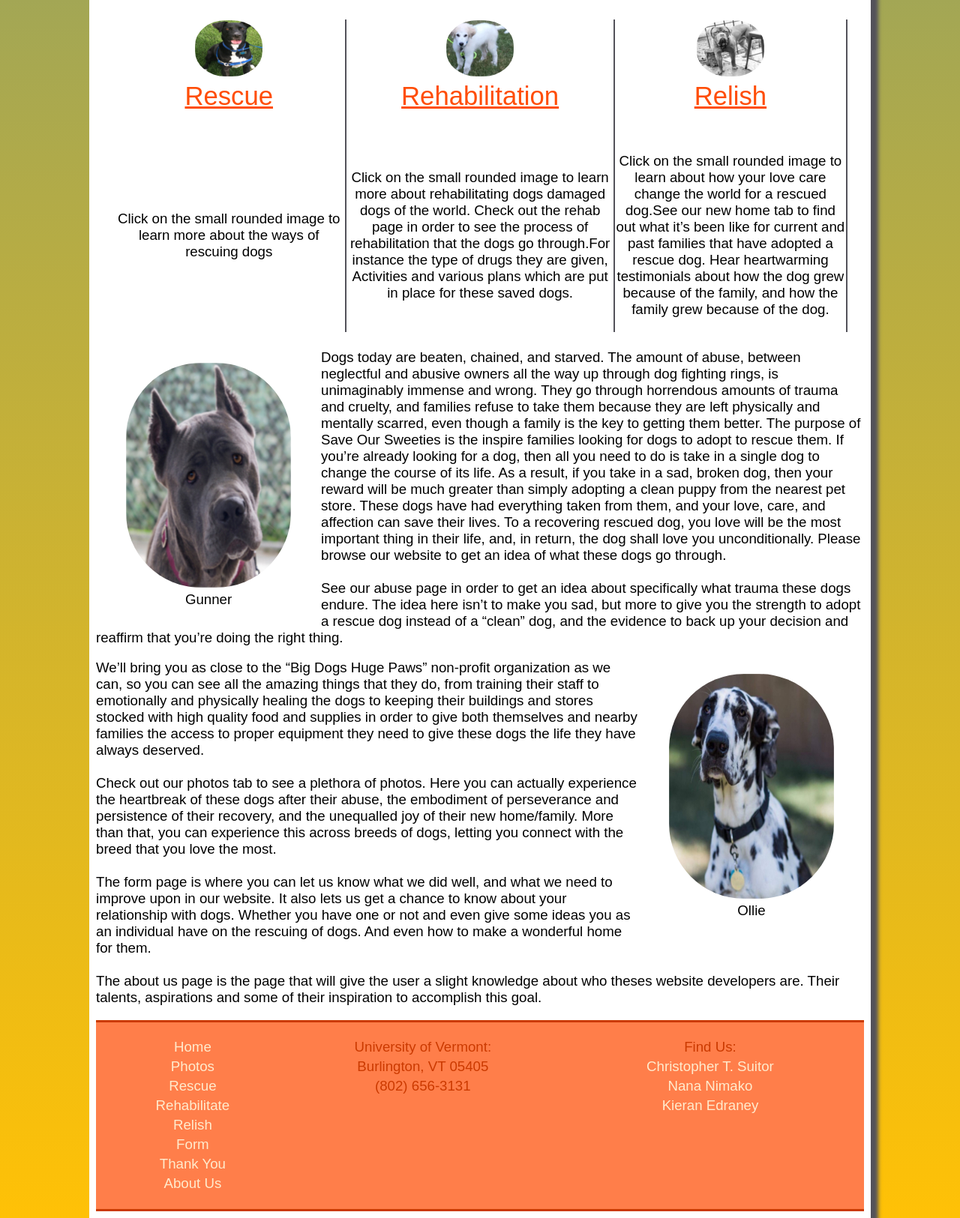
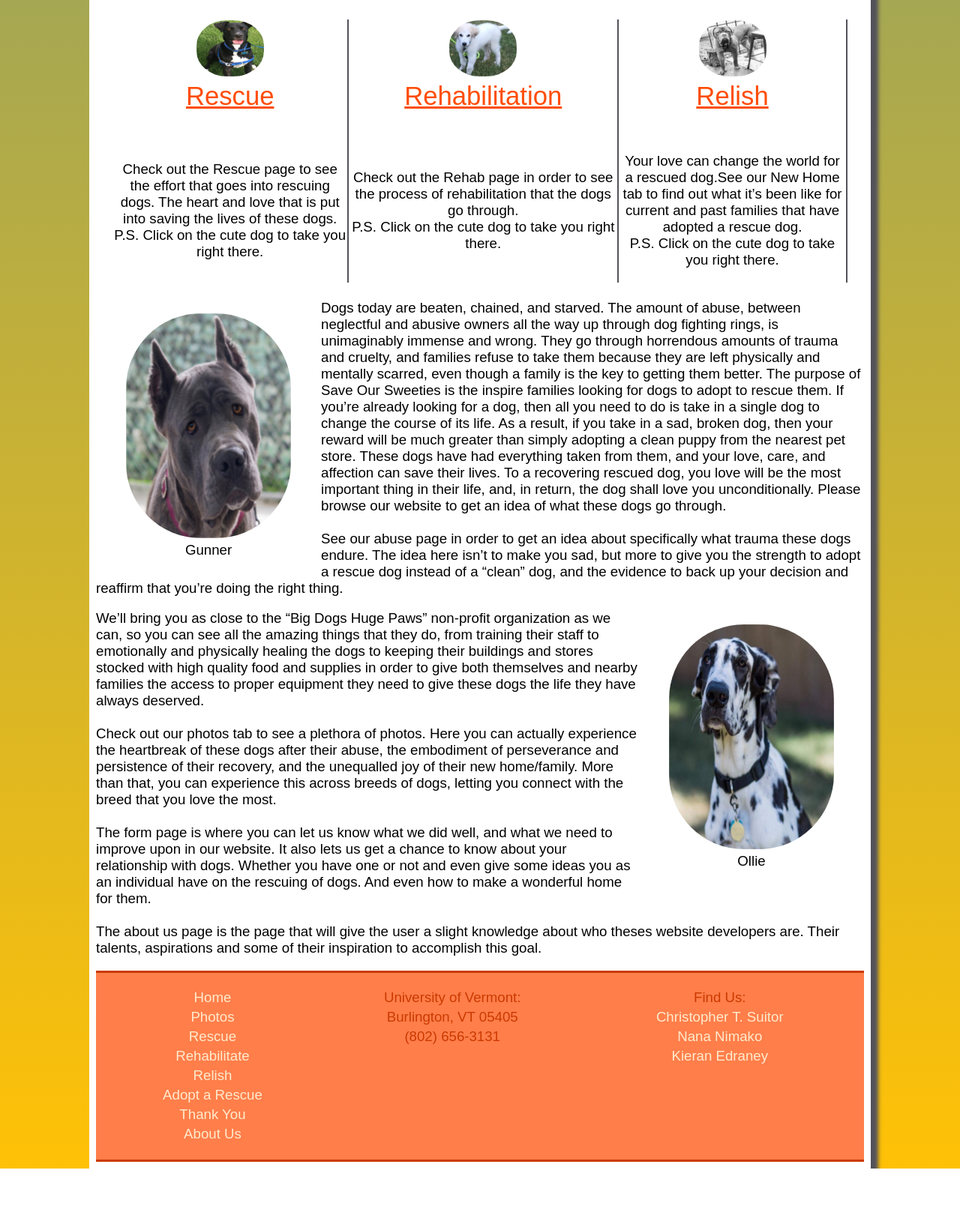
Before and after one commit to thechrissuitor/CS008-Final-Project, a PHP site: page /final_project/index.php in a window 1280 px wide. Shown: the part 2561-4186 px from the top of the page at 75% size. After the commit the page ends 4120 px from the top, so only its background shows below. Run offline with PHP 8.4, Linux system fonts and the light colour scheme; some libraries are stand-ins or nearby versions.

Commit message:
Add files via upload

```diff
--- a/final_project/breeds-detail.php
+++ b/final_project/breeds-detail.php
@@ -68,10 +68,12 @@ fclose($file);
 
         foreach ($breedDatas as $breedData) {
             if ($breedSelection == $breedData[3]) {
+                print '<a href ="form.php">';
                 print '<figure class ="">';
-                print '<img src=' . '"' . $breedData[1] . '"  class="" ' . "alt=" . '"'. $breedData[2] .'">';
+                print '<img src=' . '"' . $breedData[1] . '"  class="dogs" ' . "alt=" . '"'. $breedData[2] .'">';
                 print '<figcaption>' . $breedData[2] . '</figcaption>';
                 print '</figure>';
+                print '</a>';
                 print'<br/>';
 
             }
--- a/final_project/footer.php
+++ b/final_project/footer.php
@@ -4,7 +4,7 @@
         <tr>
             <td><a href="index.php">Home</a></td>
             <td><address>University of Vermont:</address></td>
-            <td>Find Us:</td>
+            <td class="here">Find Us:</td>
         </tr>
         <tr>
             <td><a href="photos.php">Photos</a></td>
@@ -27,7 +27,7 @@
             <td><a href="relish.php">Relish</a></td>
         </tr>
         <tr>
-            <td><a href="form.php">Form</a></td>
+            <td><a href="form.php">Adopt a Rescue</a></td>
         </tr>
         <tr>
             <td><a href="thankyou.php">Thank You</a></td>
--- a/final_project/header.php
+++ b/final_project/header.php
@@ -11,7 +11,7 @@
             <a href="rescue.php">Rescue</a>
             <a href="rehabilitate.php">Rehabilitate</a>
             <a href="relish.php">Relish</a>
-            <a href="form.php">Form</a>
+            <a href="form.php">Adopt a Rescue</a>
             <a href="thankyou.php">Thank You</a>
             <a href="aboutus.php">About Us</a>
         </nav>
--- a/final_project/index.php
+++ b/final_project/index.php
@@ -32,36 +32,33 @@ include ('top.php');
 
 <table id = info>
     <tbody class="simple">
-        <tr>
+        <tr class="puppy">
             <td><a href="rescue.php"><img class="smallround" alt="" src="images/round1.JPG"></a></td>
-            <td><a href="rehabilitate.php"> <img class="smallround" alt="" src="images/round2.jpeg"></a></td>
+            <td class="middle"><a href="rehabilitate.php"> <img class="smallround" alt="" src="images/round2.jpeg"></a></td>
             <td><a href="relish.php"><img class="smallround" alt="" src="images/round3.jpg"></a></td>
         </tr>
 
         <tr>
             <td class="topic"><h2>Rescue</h2></td>
-            <td class="topic"><h2>Rehabilitation</h2></td>
+            <td class="topic middle"><h2>Rehabilitation</h2></td>
             <td class="topic"><h2>Relish</h2></td>
         </tr>
 
         <tr>
-            <td><p>Click on the small rounded image to learn more about the ways of rescuing dogs
+            <td><p>Check out the Rescue page to see the effort that goes into rescuing dogs.
+                    The heart and love that is put into saving the lives of these dogs.
+                    <br/>P.S. Click on the cute dog to take you right there.
                 </p>
             </td>
-            <td>
-                <p>Click on the small rounded image to learn more about rehabilitating dogs damaged dogs
-                    of the world.
-                    Check out the rehab page in order to see the process of rehabilitation
-                    that the dogs go through.For instance the type of drugs they are given,
-                    Activities and various plans which are put in place for these saved
-                    dogs.</p>
+            <td class="middle">
+                <p>Check out the Rehab page in order to see the process of rehabilitation
+                    that the dogs go through.<br/>P.S. Click on the cute dog to take you right there.</p>
             </td>
             <td>
-                <p>Click on the small rounded image to learn about how your love care change the world
-                    for a rescued dog.See our new home tab to find out what it’s been
+                <p>Your love can change the world
+                    for a rescued dog.See our New Home tab to find out what it’s been
                     like for current and past families that have adopted a rescue dog.
-                    Hear heartwarming testimonials about how the dog grew because of
-                    the family, and how the family grew because of the dog.</p>
+                    <br/>P.S. Click on the cute dog to take you right there.</p>
             </td>
         </tr>
     </tbody>
--- a/final_project/thankyou.php
+++ b/final_project/thankyou.php
@@ -52,7 +52,7 @@ include ('top.php');
     them. The events you’ve endured are harrowing, and to think that you all
     came out on top of it is inspiring to us all.</p><br><br>
 <figure>
-    <img class="jon" alt="" src="images/jon.jpg">
+    <img class="jon" alt="" src="images/knD.jpg">
 </figure>
 <p>
     Christopher T. Suitor: “A huge thank you goes to Ms. Jeanne. My love for
```
Also changed, not shown: final_project/form.php (+8 -8 lines), final_project/aboutus.php (indentation only), final_project/images/cts.jpg, final_project/images/ke.jpg, final_project/images/knD.jpg (added), final_project/images/nn.jpg.
